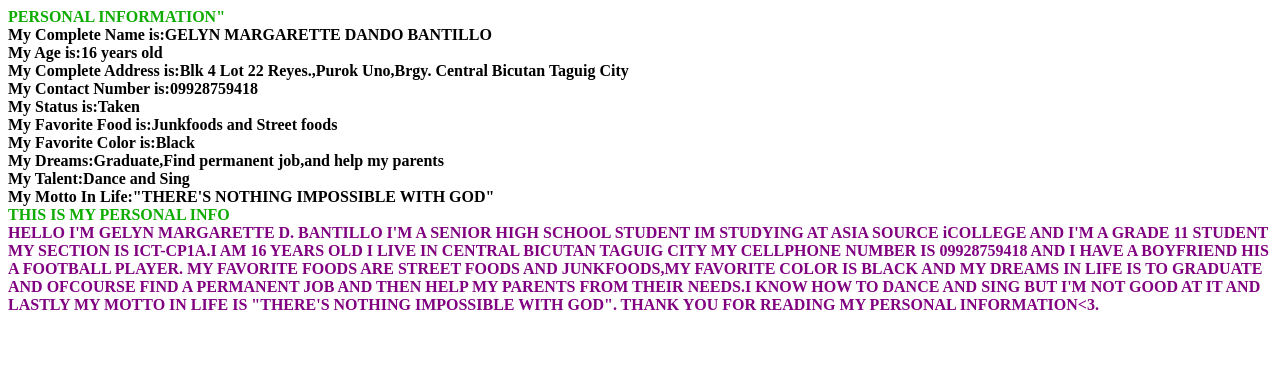
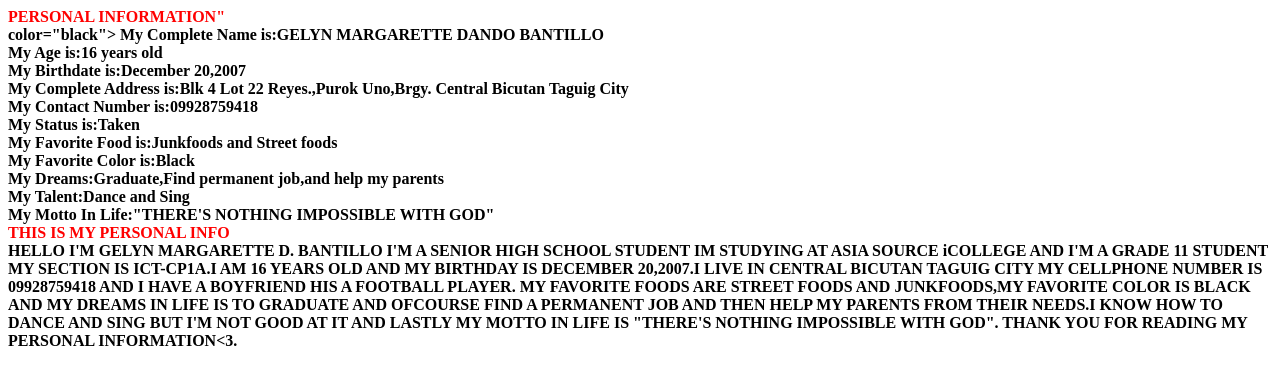
Before and after one commit to Gelyn16/Activity-1, a plain HTML site: page index.html in a window 1280 px wide. Drawn offline with Linux system fonts and the light colour scheme.

Commit message:
Update index.html

```diff
--- a/index.html
+++ b/index.html
@@ -1,8 +1,9 @@
 <html>
 <body>
-<b><font color="peach">PERSONAL INFORMATION"<br></font>
+<b><font color="red">PERSONAL INFORMATION"<br></font> color="black">
 <b>My Complete Name is:GELYN MARGARETTE DANDO BANTILLO<br>
 <b>My Age is:16 years old<br>
+<b>My Birthdate is:December 20,2007<br>
 <b>My Complete Address is:Blk 4 Lot 22 Reyes.,Purok Uno,Brgy. Central Bicutan Taguig City<br>
 <b>My Contact Number is:09928759418<br>
 <b>My Status is:Taken<br>
@@ -12,9 +13,9 @@
 <b>My Talent:Dance and Sing<br>
 <b>My Motto In Life:"THERE'S NOTHING IMPOSSIBLE WITH GOD"<br>
 <body>
-<b><font color="peach">THIS IS MY PERSONAL INFO</font><br>
-<b><font color="purple">HELLO I'M GELYN MARGARETTE D. BANTILLO I'M A SENIOR HIGH SCHOOL STUDENT IM STUDYING AT ASIA SOURCE iCOLLEGE AND I'M A GRADE 11 STUDENT MY
-SECTION IS ICT-CP1A.I AM 16 YEARS OLD I LIVE IN CENTRAL BICUTAN TAGUIG CITY MY CELLPHONE NUMBER IS 09928759418 AND I HAVE A BOYFRIEND HIS A FOOTBALL PLAYER.
+<b><font color="red">THIS IS MY PERSONAL INFO</font><br>
+<b><font color="black">HELLO I'M GELYN MARGARETTE D. BANTILLO I'M A SENIOR HIGH SCHOOL STUDENT IM STUDYING AT ASIA SOURCE iCOLLEGE AND I'M A GRADE 11 STUDENT MY
+SECTION IS ICT-CP1A.I AM 16 YEARS OLD AND MY BIRTHDAY IS DECEMBER 20,2007.I LIVE IN CENTRAL BICUTAN TAGUIG CITY MY CELLPHONE NUMBER IS 09928759418 AND I HAVE A BOYFRIEND HIS A FOOTBALL PLAYER.
 MY FAVORITE FOODS ARE STREET FOODS AND JUNKFOODS,MY FAVORITE COLOR IS BLACK AND MY DREAMS IN LIFE IS TO GRADUATE AND OFCOURSE FIND A PERMANENT JOB AND THEN HELP
 MY PARENTS FROM THEIR NEEDS.I KNOW HOW TO DANCE AND SING BUT I'M NOT GOOD AT IT AND LASTLY MY MOTTO IN LIFE IS "THERE'S NOTHING IMPOSSIBLE WITH GOD".
 THANK YOU FOR READING MY PERSONAL INFORMATION<3.
```
